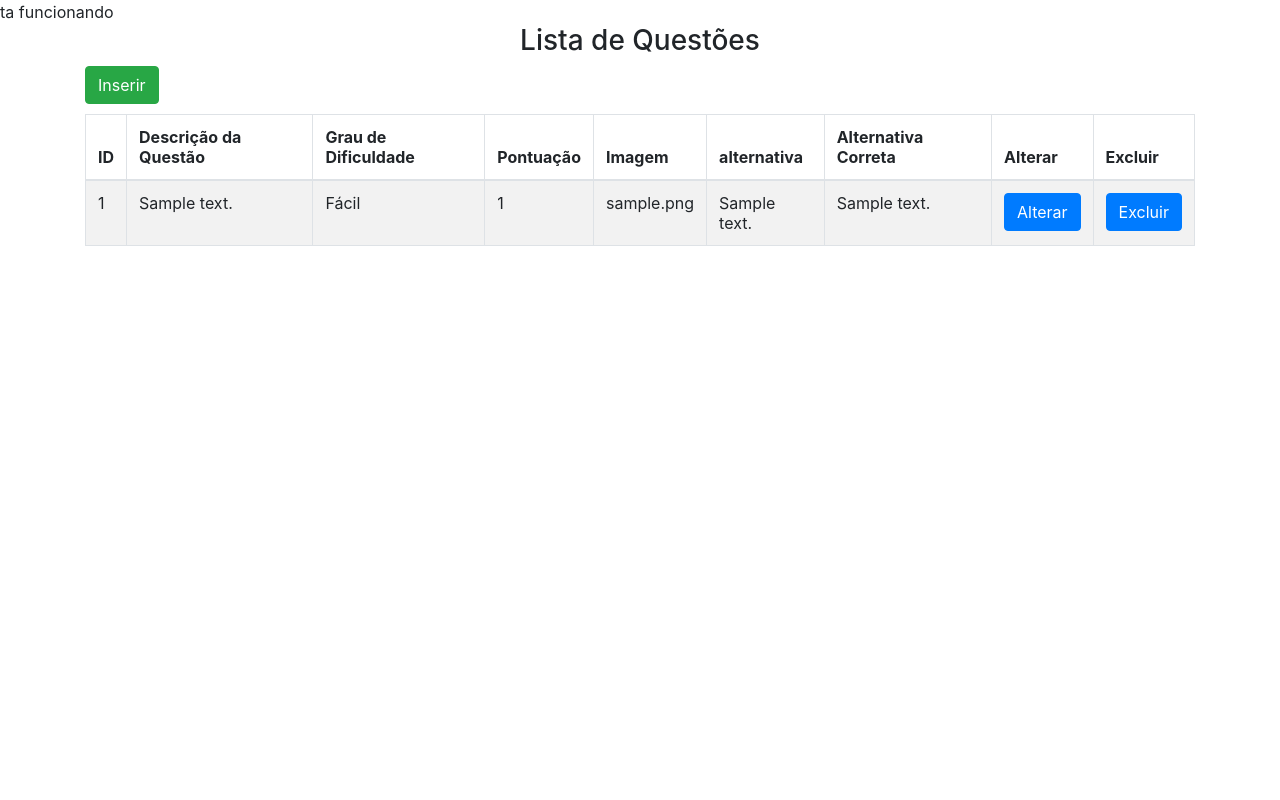
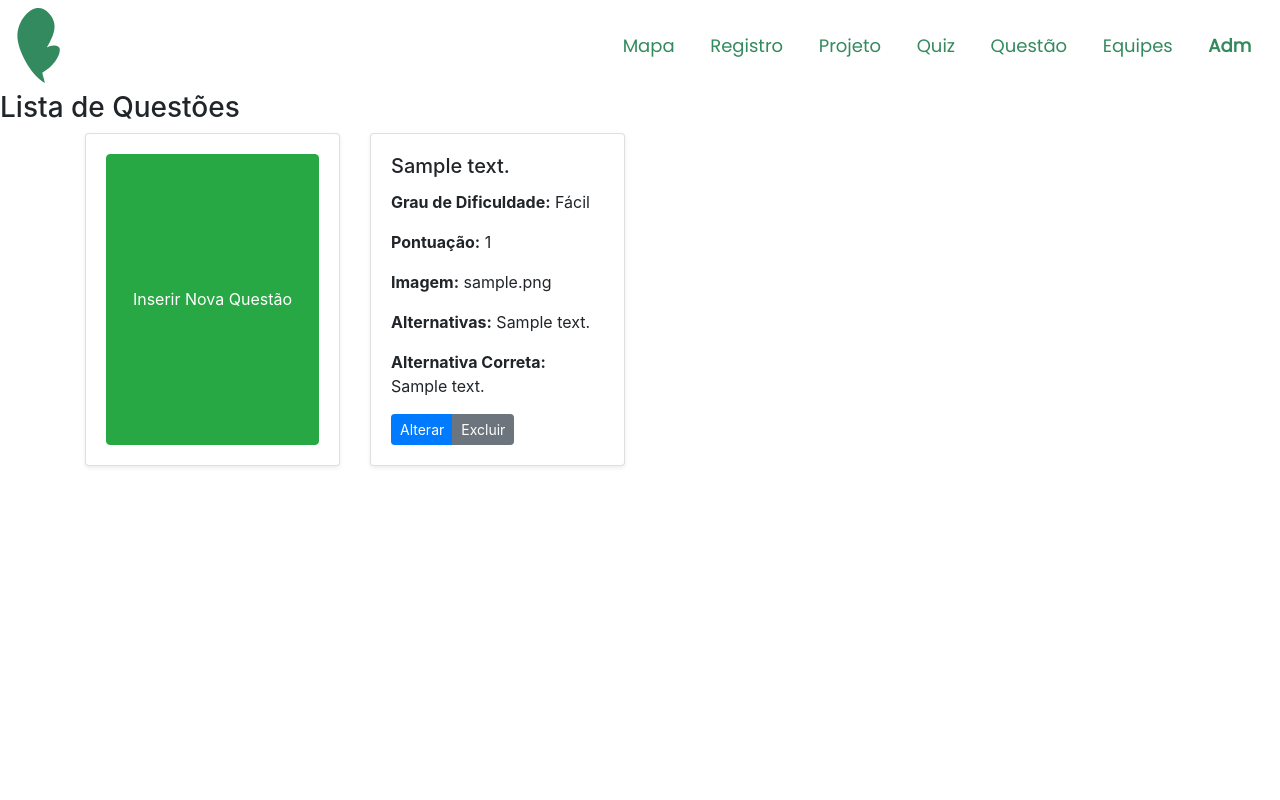
Before and after one commit to Green-Go-Quiz/GreenGo, a PHP site: page /controllers/QuestaoController.php?action=list in a window 1280 px wide. Run offline with PHP 8.4, Linux system fonts and the light colour scheme; tables that the repository leaves empty hold one stand-in row (values such as "Sample post"); some libraries are stand-ins or nearby versions.

Commit message:
Colocando nav e ajeitando o form para quiz

```diff
--- a/app/controllers/QuestaoController.php
+++ b/app/controllers/QuestaoController.php
@@ -37,7 +37,6 @@
 
     protected function list(string $msgErro = "", string $msgSucesso = "")
     {
-        echo "ta funcionando";
         $questoes = $this->questaoDao->list();
 
         //Adicionar as alternativas em cada questão
@@ -92,7 +91,6 @@
             array_push($textoAlternativa, $texto);
             // Captura a alternativa correta
             $indiceCorreta = isset($_POST['alternativa_correta']) ? (int)$_POST['alternativa_correta'] : -1;
-
         }
 
         // Cria objeto Questao
@@ -118,7 +116,6 @@
             foreach ($alternativas as $index => $alt) {
                 $alt->setAlternativaCerta($index === $indiceCorreta ? 1 : 0);
             }
-
         }
         // Valida os dados
         $erros = $this->questaoService->validarQuestao($questao, $imagem);
--- a/app/controllers/EquipeController.php
+++ b/app/views/css/listQuestao.css
@@ -1,35 +1,39 @@
-<?php
-#Classe de controller para equipe
+:root {
+  --principal: hsl(150, 46%, 37%);
+  --verdao: #04574d;
+  --branco: #ebf0f1;
+  --branquinho: #ebf0f14b;
+  --destaque: #f58c95;
+  --rosinha: #f0b6bc;
+  --cinza: #586660;
+  --cinzinha: #d3dadb;
 
-include_once(__DIR__."/../dao/EquipeDAO.php");
+  width: 100%;
+  height: 100%;
 
-class EquipeController {
-
-    private $equipeDAO;
-
-    public function __construct() {
-        $this->equipeDAO = new EquipeDAO();
+  font-family: Poppins-regular, Roboto;
 }
 
-    public function listar() {
-        return $this->equipeDAO->list();
+@font-face {
+  font-family: "Poppins";
+  src: url("../fontes/Poppins-ExtraBold.ttf");
 }
 
-    public function buscarPorId($idEquipe) {
-        return $this->equipeDAO->findById($idEquipe);
+@font-face {
+  font-family: "Poppins-regular";
+  src: url("../fontes/Poppins-Regular.ttf");
 }
 
-    public function salvar($equipe) {
-        $this->equipeDAO->save($equipe);
+@font-face {
+  font-family: "Poppins-medium";
+  src: url("../fontes/Poppins-Medium.ttf");
 }
 
-    public function atualizar($equipe) {
-        $this->equipeDAO->update($equipe);
+@font-face {
+  font-family: "Poppins-semibold";
+  src: url("../fontes/Poppins-SemiBold.ttf");
 }
 
-    public function excluir($equipe) {
-        $this->equipeDAO->delete($equipe);
+.labelQuestao {
+  font-weight: bold;
 }
-}
-
-?>
--- a/app/views/questao/listQuestao.php
+++ b/app/views/questao/listQuestao.php
@@ -1,62 +1,50 @@
-<?php
-#Nome do arquivo: usuario/list.php
-#Objetivo: interface para listagem dos usuários do sistema
+<!DOCTYPE html>
+<html lang="en">
 
-require_once(__DIR__ . "/../../bootstrap/header.php");
-?>
-<h3 class="text-center">Lista de Questões</h3>
-<div class="container">
-    <div class="row">
-        <div class="col-3">
-            <a class="btn btn-success" href="<?= BASEURL ?>/controllers/QuestaoController.php?action=create">
-                Inserir</a>
-        </div>
+<head>
+    <?php require_once(__DIR__ . "/../../bootstrap/header.php"); ?>
+    <link rel="stylesheet" href="<?php echo BASEURL; ?>/views/css/listQuestao.css">
+</head>
 
-        <div class="col-9">
-            <?php require_once(__DIR__ . "/../../bootstrap/msg.php"); ?>
+<body>
+    <?php require_once(__DIR__ . "/../../bootstrap/navADMMeninas.php"); ?>
+
+    <h3 class="title-margin">Lista de Questões</h3>
+    <div class="container">
+        <div class="row">
+            <div class="col-md-3 d-flex align-items-stretch">
+                <div class="card mb-4 shadow-sm w-100">
+                    <div class="card-body">
+                        <a class="btn btn-success btn-block h-100 d-flex justify-content-center align-items-center" href="<?= BASEURL ?>/controllers/QuestaoController.php?action=create">
+                            Inserir Nova Questão
+                        </a>
+                    </div>
+                </div>
+            </div>
+
+            <?php foreach ($dados['lista'] as $questao) : ?>
+                <div class="col-md-3">
+                    <div class="card mb-4 shadow-sm">
+                        <div class="card-body">
+                            <h5 class="card-title"><?= $questao->getDescricaoQ(); ?></h5>
+                            <p><span class="labelQuestao">Grau de Dificuldade:</span> <?= $questao->getGrauDificuldadeTexto(); ?></p>
+                            <p><span class="labelQuestao">Pontuação:</span> <?= $questao->getPontuacao(); ?></p>
+                            <p><span class="labelQuestao">Imagem:</span> <?= $questao->getImagem(); ?></p>
+                            <p><span class="labelQuestao">Alternativas:</span> <?= $questao->getAlternativasTexto(); ?></p>
+                            <p><span class="labelQuestao">Alternativa Correta:</span> <?= $questao->getAlternativaCertaTexto(); ?></p>
+
+                            <div class="d-flex justify-content-between align-items-center">
+                                <div class="btn-group">
+                                    <a href="<?= BASEURL ?>/controllers/QuestaoController.php?action=edit&id=<?= $questao->getIdQuestao() ?>" class="btn btn-sm btn-primary">Alterar</a>
+                                    <a href="<?= BASEURL ?>/controllers/QuestaoController.php?action=delete&id=<?= $questao->getIdQuestao() ?>" class="btn btn-sm btn-secondary" onclick="return confirm('Tem certeza que deseja excluir esta questão?')">Excluir</a>
+                                </div>
+                            </div>
+                        </div>
+                    </div>
+                </div>
+            <?php endforeach; ?>
         </div>
     </div>
-    <div class="row" style="margin-top: 10px;">
-        <div class="col-12">
-            <table id="tabUsuarios" class='table table-striped table-bordered'>
-                <thead>
-                    <tr>
-                        <th>ID</th>
-                        <th>Descrição da Questão</th>
-                        <th>Grau de Dificuldade </th>
-                        <th>Pontuação</th>
-                        <th>Imagem</th>
-                        <th>alternativa</th>
-                        <th>Alternativa Correta</th>
-                        <th>Alterar</th>
-                        <th>Excluir</th>
+</body>
 
-                    </tr>
-                </thead>
-
-                <tbody>
-                    <?php foreach ($dados['lista'] as $q) : ?>
-                        <tr>
-                            <td><?php echo $q->getIdQuestao(); ?></td>
-                            <td><?= $q->getDescricaoQ(); ?></td>
-                            <td><?= $q->getGrauDificuldadeTexto(); ?></td>
-                            <td><?= $q->getPontuacao(); ?></td>
-                            <td><?= $q->getImagem(); ?></td>
-                            <td><?= $q->getAlternativasTexto(); ?></td>
-                            <td><?= $q->getAlternativaCertaTexto(); ?></td>
-                            <td><a class="btn btn-primary" href="<?= BASEURL ?>/controllers/QuestaoController.php?action=edit&id=<?= $q->getIdQuestao() ?>">
-                                    Alterar</a>
-                            </td>
-                            <td>
-                                <a class="btn btn-primary" href="<?= BASEURL ?>/controllers/QuestaoController.php?action=delete&id=<?= $q->getIdQuestao()
-                                                                                                                                    ?>" onclick="return confirm('Tem certeza que deseja excluir esta questão?')">Excluir</a>
-                            </td>
-
-
-                        </tr>
-                    <?php endforeach; ?>
-                </tbody>
-            </table>
-        </div>
-    </div>
-</div>
+</html>
```
Also changed, not shown: app/views/questao/form.php (+11 -2 lines), app/views/quiz/form.php (+12 -11 lines), app/views/quiz/listQuiz.php (+5 -5 lines), arquivos/imagem_da9f4ab8-9076-2d5e-d232-d0d77f5e0d8b.png (added). Lines whose indentation alone changed are shown as unchanged.
